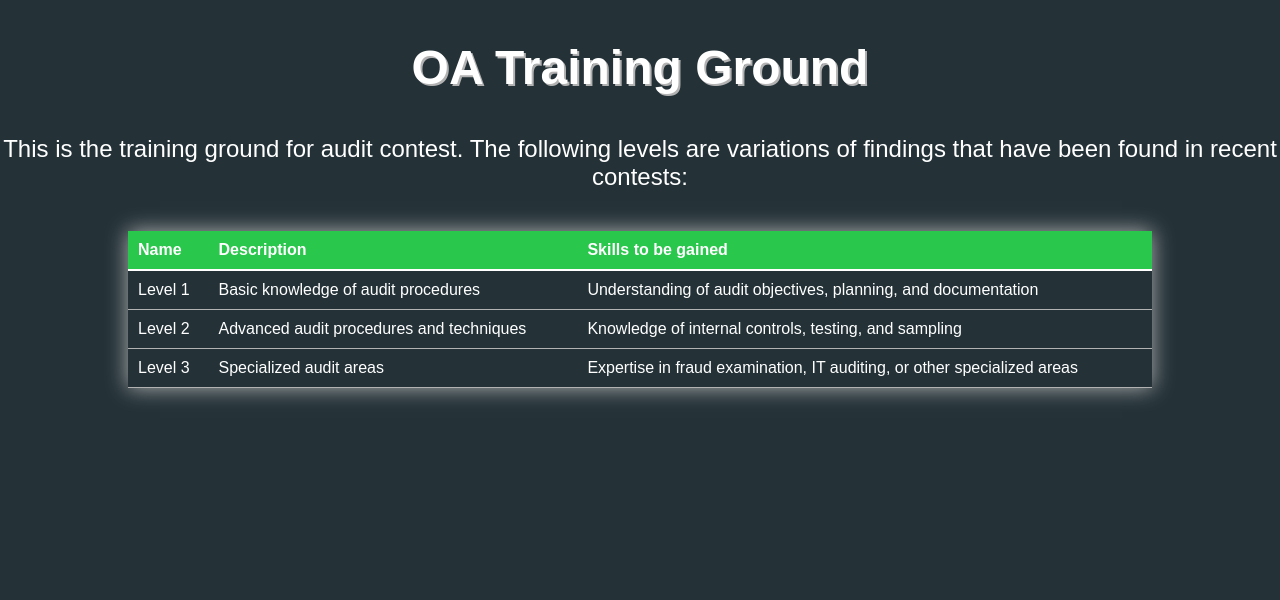
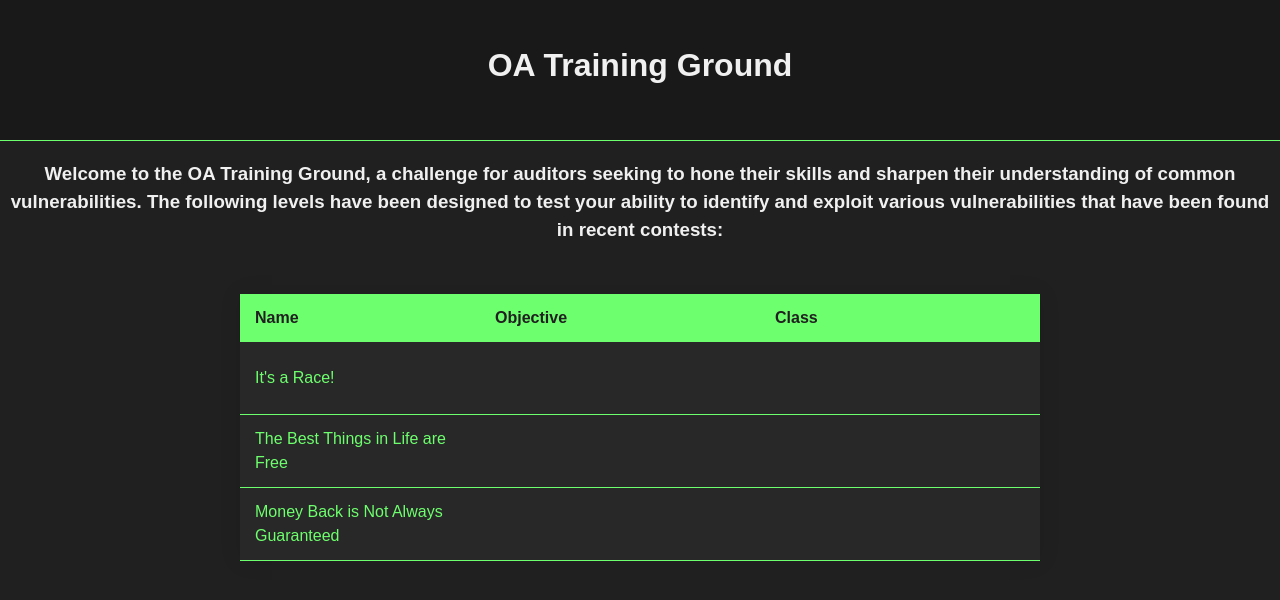
Before and after one commit to devNamedKiki/devNamedKiki.github.io, a plain HTML site: page Oa/OaHomePage.html in a window 1280 px wide. Drawn offline with Linux system fonts and the light colour scheme.

Commit message:
rough draft

```diff
--- a/Oa/OaHomePage.html
+++ b/Oa/OaHomePage.html
@@ -1,40 +1,55 @@
 <!DOCTYPE html>
 <html>
 <head>
+	<meta charset="utf-8">
+	<meta name="viewport" content="width=device-width, initial-scale=1">
 	<title>OA Training Ground</title>
 	<link rel="stylesheet" type="text/css" href="style.css">
 </head>
+
 <body>
+	<header>
 		<h1>OA Training Ground</h1>
-    <p>This is the training ground for audit contest. The following levels are variations of findings that have been found in recent contests:</p>
+	</header>
 
+	<main>
+		<section>
+			<h3>Welcome to the OA Training Ground, a challenge for auditors seeking to hone their skills and sharpen their understanding of common vulnerabilities. The following levels have been designed to test your ability to identify and exploit various vulnerabilities that have been found in recent contests:
+      </h3>
+		</section>
+
+		<section>
 			<table>
 				<thead>
 					<tr>
 						<th>Name</th>
-          <th>Description</th>
-          <th>Skills to be gained</th>
+						<th>Objective</th>
+						<th>Class</th>
 					</tr>
 				</thead>
 				<tbody>
 					<tr>
-          <td><a href="level1.html" onclick="clicked(this)">Level 1</a></td>
-          <td>Basic knowledge of audit procedures</td>
-          <td>Understanding of audit objectives, planning, and documentation</td>
+						<td><a href="https://github.com/devNamedKiki/OA" onclick="clicked(this)">It's a Race!</a></td>
+						<td>Exploit a race condition to take more funds than allowed</td>
+						<td>Race Condition</td>
 					</tr>
 					<tr>
-          <td><a href="level2.html" onclick="clicked(this)">Level 2</a></td>
-          <td>Advanced audit procedures and techniques</td>
-          <td>Knowledge of internal controls, testing, and sampling</td>
+						<td><a href="https://github.com/devNamedKiki/OA" onclick="clicked(this)">The Best Things in Life are Free</a></td>
+						<td>Buy an NFT for free by exploiting a math vulnerability</td>
+						<td>Arithmetic</td>
 					</tr>
 					<tr>
-          <td><a href="level3.html" onclick="clicked(this)">Level 3</a></td>
-          <td>Specialized audit areas</td>
-          <td>Expertise in fraud examination, IT auditing, or other specialized areas</td>
+						<td><a href="https://github.com/devNamedKiki/OA" onclick="clicked(this)">Money Back is Not Always Guaranteed</a></td>
+						<td>Lock user funds to cause a denial-of-service (DOS) attack</td>
+						<td>DOS</td>
 					</tr>
 				</tbody>
 			</table>
+		</section>
+	</main>
 
+	<footer>
 		<script src="script.js"></script>
+	</footer>
 </body>
 </html>
--- a/Oa/script.js
+++ b/Oa/script.js
@@ -1,7 +1,16 @@
-function clicked(element) {
-    var allCells = document.getElementsByTagName("td");
-    for (var i = 0; i < allCells.length; i++) {
-      allCells[i].classList.remove("clicked");
-    }
-    element.parentNode.classList.add("clicked");
-  }
+const cols2and3 = document.querySelectorAll('td:nth-child(2), td:nth-child(3)');
+
+cols2and3.forEach((col) => {
+  let timeoutId;
+
+  col.addEventListener('mouseenter', () => {
+    timeoutId = setTimeout(() => {
+      col.classList.add('show');
+    }, 1500);
+  });
+
+  col.addEventListener('mouseleave', () => {
+    clearTimeout(timeoutId);
+    col.classList.remove('show');
+  });
+});
--- a/Oa/style.css
+++ b/Oa/style.css
@@ -1,47 +1,132 @@
+/* Global styles */
+html {
+  scroll-behavior: smooth;
+}
+
 body {
-    background-color: #243238;
-    color: #fff;
+
+  flex-direction: column;
+
+  background-color: #202020;
+  color: #f0f0f0;
   font-family: Arial, sans-serif;
+  justify-content: center;
+  align-items: center;
+  font-size: 16px;
+  line-height: 1.5;
   margin: 0;
-    padding: 0;
 }
+
 h1 {
   text-align: center;
-    font-size: 48px;
-    margin: 40px 0;
-    text-shadow: 2px 2px #b2b2b2;
 }
-  p {
-    font-size: 24px;
-    margin-bottom: 40px;
+h3 {
   text-align: center;
 }
+
+a {
+  color: #6dff6d;
+  text-decoration: none;
+}
+
+a:hover {
+  text-decoration: underline;
+}
+
+header {
+  justify-content: space-between;
+  align-items: center;
+  height: 100px;
+  padding: 20px;
+  background-color: #191919;
+  border-bottom: 1px solid #6dff6d;
+
+}
+
+.logo {
+  font-size: 30px;
+  font-weight: bold;
+}
+
+.logo h1 {
+  margin: 0;
+}
+
+/* Table styles */
 table {
+  margin: 50px auto;
+  border-collapse: collapse;
   width: 80%;
-    margin: 0 auto;
-    border-collapse: collapse;
-    box-shadow: 0 0 20px #b2b2b2;
+  max-width: 800px;
+  overflow: hidden;
+  box-shadow: 0 0 20px rgba(0, 0, 0, 0.1);
+  background-color: #282828;
 }
-  th {
-    background-color: #29c74c;
-    color: #fff;
+
+thead tr {
+  background-color: #6dff6d;
+  color: #202020;
+  text-align: left;
+}
+
+thead th {
+  padding: 12px 15px;
+}
+
+tbody tr {
+  border-bottom: 1px solid #6dff6d;
+}
+
+tbody tr:hover {
+  background-color: #333333;
+}
+
+tbody td {
+  padding: 12px 15px;
+}
+
+tbody td:first-child {
+  width: 30%;
+}
+
+tbody td:last-child {
+  width: 35%;
+  opacity: 0;
+  transition: opacity 0.5s ease 1.5s;
+}
+
+tbody td:nth-last-child(2) {
+  width: 35%;
+  opacity: 0;
+  transition: opacity 0.5s ease 1.5s;
+}
+
+tbody tr:hover td:last-child,
+tbody tr:hover td:nth-last-child(2) {
+  opacity: 1;
+}
+
+@media screen and (max-width: 600px) {
+  table {
+    width: 100%;
+  }
+
+  tbody td:first-child {
+    display: block;
+    width: auto;
+  }
+
+  tbody td:last-child,
+  tbody td:nth-last-child(2) {
+    display: block;
+    width: auto;
+  }
+
+  tbody td:last-child,
+  tbody td:nth-last-child(2)::before {
+    content: attr(data-label);
+    display: inline-block;
     font-weight: bold;
-    padding: 10px;
-    text-align: left;
-    border-bottom: 2px solid #fff;
+    margin-bottom: 5px;
   }
-  td {
-    padding: 10px;
-    text-align: left;
-    border-bottom: 1px solid #b2b2b2;
 }
-  td a {
-    display: block;
-    width: 100%;
-    height: 100%;
-    text-decoration: none;
-    color: #fff;
-  }
-  td.clicked {
-    background-color: #008000;
-  }
```
Also changed, not shown: About/AboutHomePage.html (+4 -4 lines), index.html (+3 -3 lines). Lines whose indentation alone changed are shown as unchanged.
